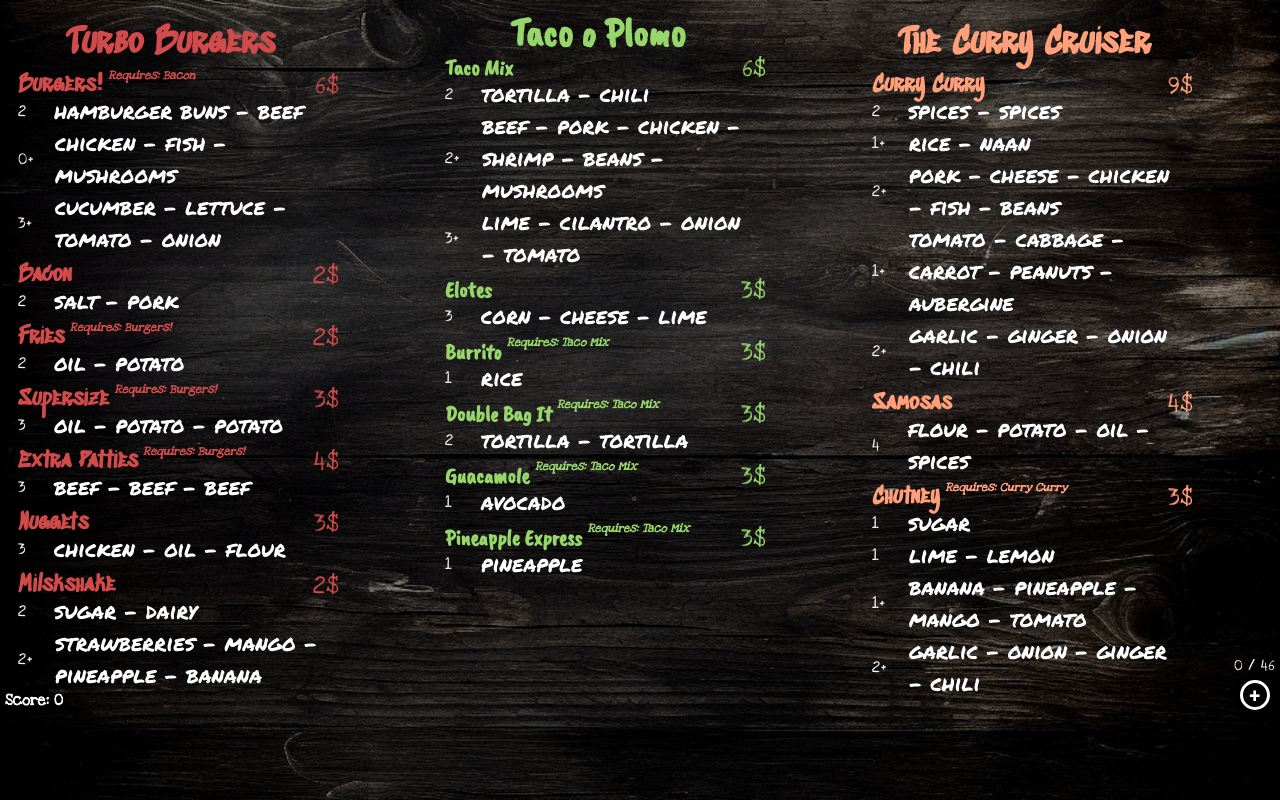
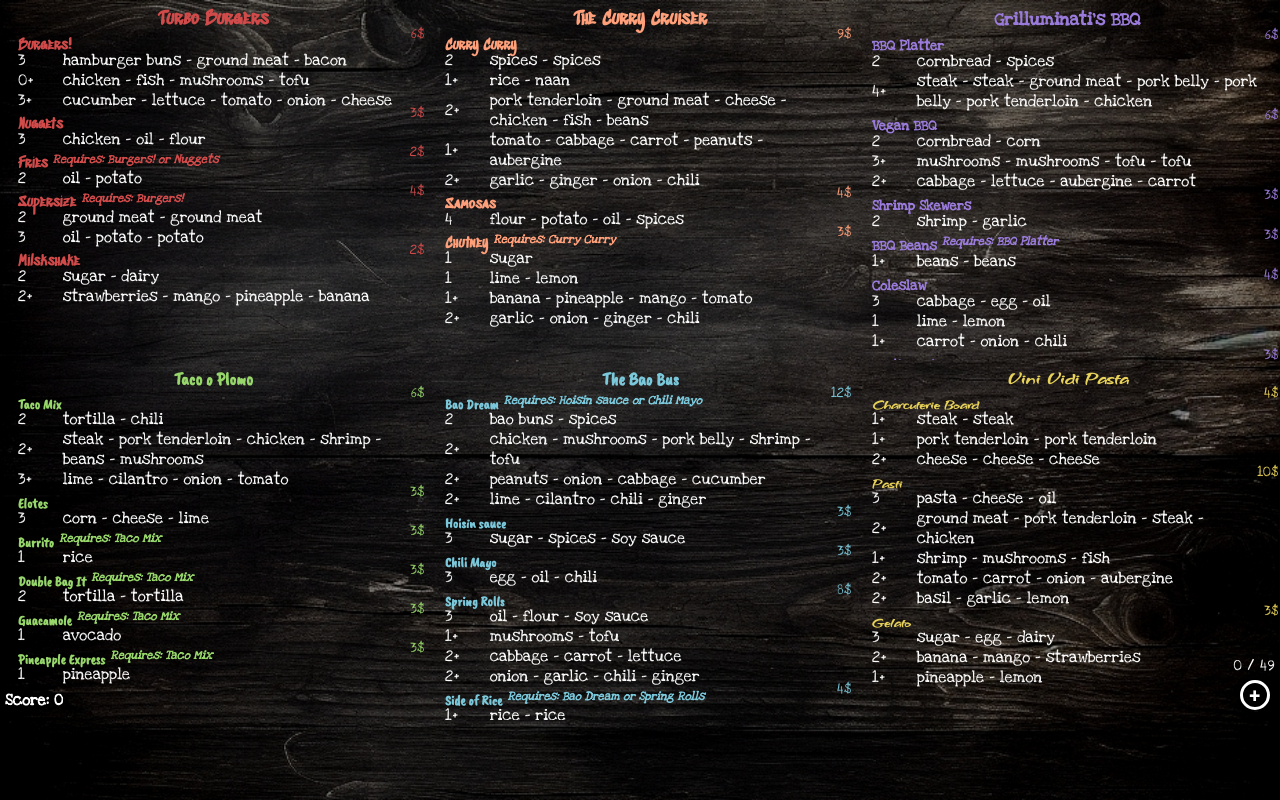
Before and after one commit to ka2le/FTX, a React (Create React App) app: page / in a window 1280 px wide. Shown: the top 800 px of the page. Built offline with nearby package versions, Linux system fonts and the light colour scheme.

Commit message:
new combos, all menus on deskotp

```diff
--- a/src/App.css
+++ b/src/App.css
@@ -360,8 +360,22 @@ font-weight: bold !important;
 
 
   .desktop .combo-line{
-    font-size: 22px;
+    font-size: 16px;
+    font-family: "LoveYaLikeASister";
   }
 .desktop .truck-container{
-  width: 80%;
+  width: 100%;
+  height: 45vh;
 }
+.desktop h1{
+  font-size: 18px !important;
+  margin:-10px 0 0 0 ;
+}
+.desktop h2{
+  font-size: 14px !important;
+}
+
+
+.desktop .combo-score {
+  font-size: 14px;
+}
--- a/src/App.js
+++ b/src/App.js
@@ -117,6 +117,7 @@ export default function App() {
       speed: 500,
       slidesToShow: isLandscapeOrDesktop ? 3 : 1,
       slidesToScroll: isLandscapeOrDesktop ? 3 : 1,
+      rows:isLandscapeOrDesktop ? 2 : 1,
       autoplay: autoSlide,
       autoplaySpeed: 20000,
       asNavFor: null, // Replace with slider2.current if needed
@@ -404,7 +405,7 @@ function checkCompleteCombos(ingredients) {
       }
     }
 
-    comboScore = combo.score + ingredientCount + ingredientLevelSum;
+    comboScore = combo.score  + ingredientLevelSum; //+ ingredientCount
     return [true, comboScore];
   };
 
--- a/src/initialIngredients.json
+++ b/src/initialIngredients.json
@@ -2,15 +2,16 @@
     { "name": "aubergine", "level": 2, "copies": 2, "color": "#B085B7" },
     { "name": "avocado", "level": 3, "copies": 1, "color": "#B2EABD" },
     { "name": "banana", "level": 3, "copies": 1, "color": "#FFF58D" },
+    { "name": "bacon", "level": 2, "copies": 3, "color": "#F28580" },
     { "name": "bao buns", "level": 2, "copies": 3, "color": "#F2F2F2" },
     { "name": "basil", "level": 3, "copies": 1, "color": "#75E050" },
     { "name": "beans", "level": 3, "copies": 2, "color": "#D4B68D" },
-    { "name": "beef", "level": 1, "copies": 4, "color": "#F28580" },
+    { "name": "steak", "level": 1, "copies": 4, "color": "#F28580" },
     { "name": "cabbage", "level": 2, "copies": 3, "color": "#BAE8A3" },
     { "name": "carrot", "level": 1, "copies": 2, "color": "#FFC55B" },
-    { "name": "cheese", "level": 1, "copies": 4, "color": "#FFF78D" },
-    { "name": "chicken", "level": 1, "copies": 4, "color": "#FFE16D" },
-    { "name": "chili", "level": 1, "copies": 3, "color": "#FF9270" },
+    { "name": "cheese", "level": 1, "copies": 5, "color": "#FFF78D" },
+    { "name": "chicken", "level": 1, "copies": 5, "color": "#FFE16D" },
+    { "name": "chili", "level": 1, "copies": 4, "color": "#FF9270" },
     { "name": "cilantro", "level": 2, "copies": 2, "color": "#75E050" },
     { "name": "corn", "level": 1, "copies": 3, "color": "#FFF78D" },
     { "name": "cornbread", "level": 2, "copies": 2, "color": "#FFE16D" },
@@ -21,6 +22,7 @@
     { "name": "flour", "level": 2, "copies": 3, "color": "#F2F2F2" },
     { "name": "garlic", "level": 1, "copies": 3, "color": "#FFFDC5" },
     { "name": "ginger", "level": 2, "copies": 2, "color": "#FFE16D" },
+    { "name": "ground meat", "level": 1, "copies": 4, "color": "#F28580" },
     { "name": "hamburger buns", "level": 1, "copies": 4, "color": "#FFE16D" },
     { "name": "lemon", "level": 2, "copies": 3, "color": "#FFF78D" },
     { "name": "lettuce", "level": 1, "copies": 2, "color": "#B2EABD" },
@@ -28,12 +30,13 @@
     { "name": "mango", "level": 3, "copies": 2, "color": "#FFD48D" },
     { "name": "mushrooms", "level": 1, "copies": 4, "color": "#EAB4A1" },
     { "name": "naan", "level": 2, "copies": 3, "color": "#FFE6C0" },
-    { "name": "oil", "level": 1, "copies": 4, "color": "#F2F2F2" },
-    { "name": "onion", "level": 1, "copies": 4, "color": "#EFC5F0" },
+    { "name": "oil", "level": 1, "copies": 5, "color": "#F2F2F2" },
+    { "name": "onion", "level": 1, "copies": 5, "color": "#EFC5F0" },
     { "name": "pasta", "level": 2, "copies": 2, "color": "#FFEB85" },
     { "name": "peanuts", "level": 3, "copies": 1, "color": "#E1C5A8" },
     { "name": "pineapple", "level": 3, "copies": 2, "color": "#FFFAB0" },
-    { "name": "pork", "level": 1, "copies": 2, "color": "#FFB2A0" },
+    { "name": "pork tenderloin", "level": 1, "copies": 4, "color": "#FFB2A0" },
+    { "name": "pork belly", "level": 2, "copies": 3, "color": "#FFB2A0" },
     { "name": "potato", "level": 2, "copies": 3, "color": "#FFD48D" },
     { "name": "rice", "level": 2, "copies": 2, "color": "#FFEB85" },
     { "name": "salt", "level": 2, "copies": 2, "color": "#F2F2F2" },
--- a/src/trucks.json
+++ b/src/trucks.json
@@ -5,22 +5,24 @@
     "combos": [
       {
         "ComboName": "Burgers!",
-        "dependency": "Bacon",
+        "dependency": null,
         "score": 6,
         "type": null,
         "ComboLines": [
           {
             "ingredients": [
               "hamburger buns",
-              "beef"
+              "ground meat",
+              "bacon"
             ],
-            "requirements": "2"
+            "requirements": "3"
           },
           {
             "ingredients": [
               "chicken",
               "fish",
-              "mushrooms"
+              "mushrooms",
+              "tofu"
             ],
             "requirements": "0+"
           },
@@ -29,71 +31,10 @@
               "cucumber",
               "lettuce",
               "tomato",
-              "onion"
+              "onion",
+              "cheese"
             ],
             "requirements": "3+"
-          }
-        ]
-      },
-      {
-        "ComboName": "Bacon",
-        "dependency": null,
-        "score": 2,
-        "type": null,
-        "ComboLines": [
-          {
-            "ingredients": [
-              "salt",
-              "pork"
-            ],
-            "requirements": "2"
-          }
-        ]
-      },
-      {
-        "ComboName": "Fries",
-        "dependency": "Burgers!",
-        "score": 2,
-        "type": null,
-        "ComboLines": [
-          {
-            "ingredients": [
-              "oil",
-              "potato"
-            ],
-            "requirements": "2"
-          }
-        ]
-      },
-      {
-        "ComboName": "Supersize",
-        "dependency": "Burgers!",
-        "score": 3,
-        "type": null,
-        "ComboLines": [
-          {
-            "ingredients": [
-              "oil",
-              "potato",
-              "potato"
-            ],
-            "requirements": "3"
-          }
-        ]
-      },
-      {
-        "ComboName": "Extra Patties",
-        "dependency": "Burgers!",
-        "score": 4,
-        "type": null,
-        "ComboLines": [
-          {
-            "ingredients": [
-              "beef",
-              "beef",
-              "beef"
-            ],
-            "requirements": "3"
           }
         ]
       },
@@ -113,6 +54,45 @@
           }
         ]
       },
+      {
+        "ComboName": "Fries",
+        "dependency": "Burgers! or Nuggets",
+        "score": 2,
+        "type": null,
+        "ComboLines": [
+          {
+            "ingredients": [
+              "oil",
+              "potato"
+            ],
+            "requirements": "2"
+          }
+        ]
+      },
+      {
+        "ComboName": "Supersize",
+        "dependency": "Burgers!",
+        "score": 4,
+        "type": null,
+        "ComboLines": [
+          {
+            "ingredients": [
+              "ground meat",
+              "ground meat"
+            ],
+            "requirements": "2"
+          },
+          {
+            "ingredients": [
+              "oil",
+              "potato",
+              "potato"
+            ],
+            "requirements": "3"
+          }
+        ]
+      },
+
       {
         "ComboName": "Milskshake",
         "dependency": null,
@@ -158,8 +138,8 @@
           },
           {
             "ingredients": [
-              "beef",
-              "pork",
+              "steak",
+              "pork tenderloin",
               "chicken",
               "shrimp",
               "beans",
@@ -279,7 +259,8 @@
           },
           {
             "ingredients": [
-              "pork",
+              "pork tenderloin",
+              "ground meat",
               "cheese",
               "chicken",
               "fish",
@@ -387,9 +368,9 @@
             "ingredients": [
               "chicken",
               "mushrooms",
-              "pork",
-              "beef",
-              "shrimp"
+              "pork belly",
+              "shrimp",
+              "tofu"
             ],
             "requirements": "2+"
           },
@@ -507,7 +488,7 @@
     "short": "BBQ",
     "combos": [
       {
-        "ComboName": "Brisket n Burnt Ends",
+        "ComboName": "BBQ Platter",
         "dependency": null,
         "score": 6,
         "type": null,
@@ -521,18 +502,17 @@
           },
           {
             "ingredients": [
-              "beef",
-              "beef"
+              "steak",
+              "steak",
+              "ground meat",
+              "pork belly",
+              "pork belly",
+              "pork tenderloin",
+              "chicken"
             ],
-            "requirements": "2"
-          },
-          {
-            "ingredients": [
-              "pork",
-              "pork"
-            ],
-            "requirements": "2"
+            "requirements": "4+"
           }
+
         ]
       },
       {
@@ -561,9 +541,10 @@
             "ingredients": [
               "cabbage",
               "lettuce",
-              "aubergine"
+              "aubergine",
+              "carrot"
             ],
-            "requirements": "1+"
+            "requirements": "2+"
           }
         ]
       },
@@ -576,16 +557,16 @@
           {
             "ingredients": [
               "shrimp",
-              "shrimp",
               "garlic"
             ],
-            "requirements": "3"
+            "requirements": "2"
           }
+
         ]
       },
       {
         "ComboName": "BBQ Beans",
-        "dependency": "Brisket n Burnt Ends or Bacon",
+        "dependency": "BBQ Platter",
         "score": 3,
         "type": null,
         "ComboLines": [
@@ -641,7 +622,7 @@
               "corn",
               "corn"
             ],
-            "requirements": "3"
+            "requirements": "2+"
           }
         ]
       }
@@ -659,15 +640,15 @@
         "ComboLines": [
           {
             "ingredients": [
-              "beef",
-              "beef"
+              "steak",
+              "steak"
             ],
             "requirements": "1+"
           },
           {
             "ingredients": [
-              "pork",
-              "pork"
+              "pork tenderloin",
+              "pork tenderloin"
             ],
             "requirements": "1+"
           },
@@ -697,13 +678,20 @@
           },
           {
             "ingredients": [
-              "beef",
-              "pork",
-              "chicken",
+              "ground meat",
+              "pork tenderloin",
+              "steak",
+              "chicken"
+            ],
+            "requirements": "2+"
+          },
+          {
+            "ingredients": [
+              "shrimp",
               "mushrooms",
               "fish"
             ],
-            "requirements": "2+"
+            "requirements": "1+"
           },
           {
             "ingredients": [
@@ -724,32 +712,7 @@
           }
         ]
       },
-      {
-        "ComboName": "Secondi",
-        "dependency": null,
-        "score": 2,
-        "type": null,
-        "ComboLines": [
-          {
-            "ingredients": [
-              "beef",
-              "pork",
-              "fish",
-              "chicken",
-              "mushrooms",
-              "shrimp"
-            ],
-            "requirements": "3+"
-          },
-          {
-            "ingredients": [
-              "salt",
-              "spices"
-            ],
-            "requirements": "1+"
-          }
-        ]
-      },
+
       {
         "ComboName": "Gelato",
         "dependency": null,
```
Also changed, not shown: public/data/initialIngredients.json (+10 -7 lines), public/data/trucks.json (+87 -124 lines).
